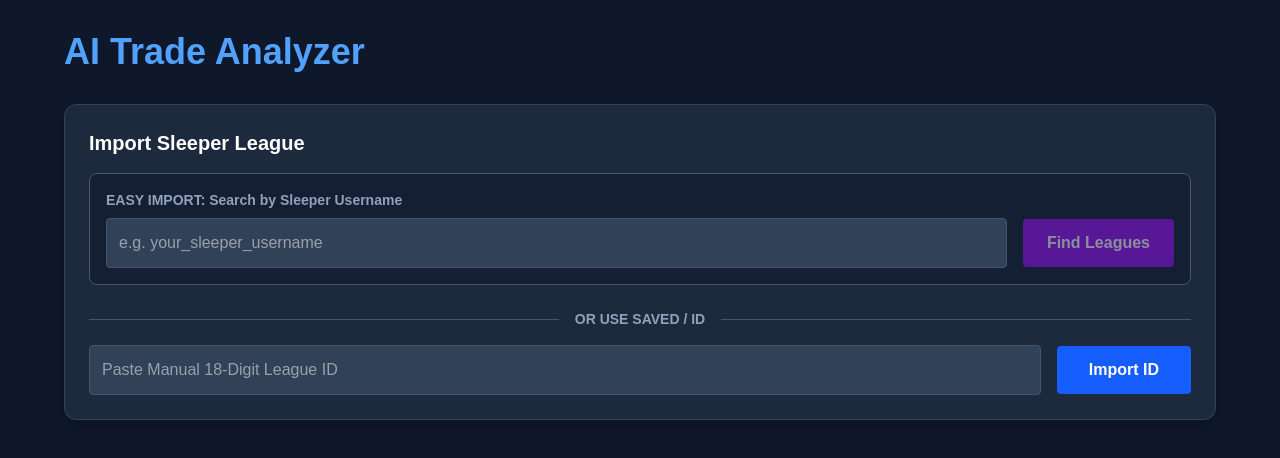
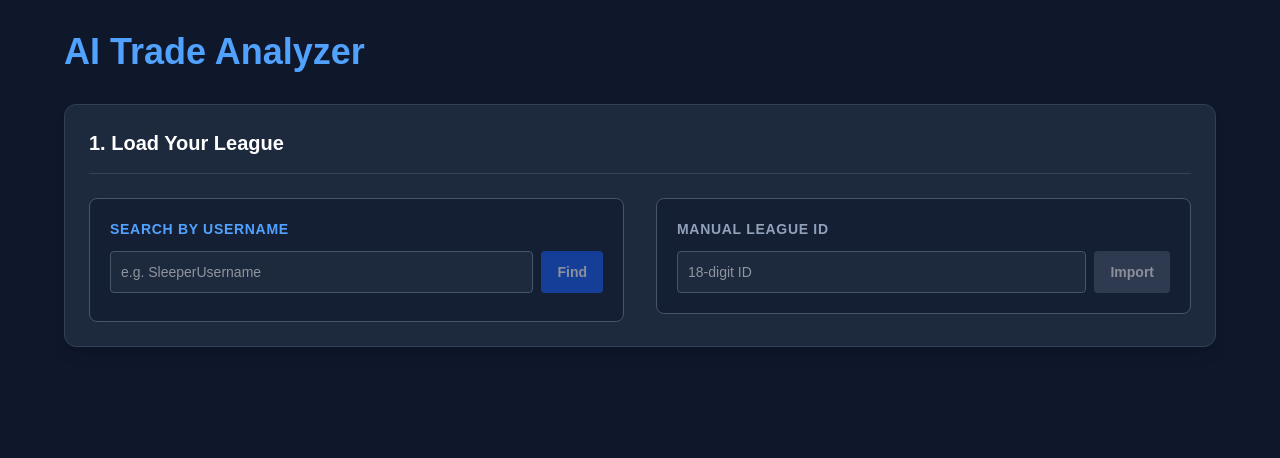
Before and after one commit to ChrisAlwaysGeeky/fantasy-analyzer, a Next.js app: page / in a window 1280 px wide. Shown: the top 458 px of the page. Built offline with nearby package versions, Linux system fonts and the light colour scheme.

Commit message:
Added multi-league username search UI

```diff
--- a/app/page.tsx
+++ b/app/page.tsx
@@ -2,26 +2,26 @@
 import { useState, useRef, useEffect } from "react";
 
 export default function Home() {
+  // Core State
   const [leagueId, setLeagueId] = useState("");
   const [loading, setLoading] = useState(false);
   const [leagueData, setLeagueData] = useState<any>(null);
   const [error, setError] = useState("");
-
   const [savedLeagues, setSavedLeagues] = useState<{ id: string; name: string }[]>([]);
 
-  // NEW: State for Username Search
+  // Username Search State
   const [username, setUsername] = useState("");
   const [loadingUser, setLoadingUser] = useState(false);
   const [userLeagues, setUserLeagues] = useState<any[]>([]);
   const [usernameError, setUsernameError] = useState("");
 
+  // Trade & AI State
   const [selectedItems, setSelectedItems] = useState<string[]>([]);
   const [isAnalyzing, setIsAnalyzing] = useState(false);
   const [analyzeMode, setAnalyzeMode] = useState<"fast" | "pro" | null>(null);
   const [chatHistory, setChatHistory] = useState<{ role: string; text: string }[]>([]);
   const [followUp, setFollowUp] = useState("");
   const [analyzeError, setAnalyzeError] = useState("");
-
   const [copied, setCopied] = useState(false);
 
   const chatEndRef = useRef<HTMLDivElement>(null);
@@ -37,30 +37,27 @@ export default function Home() {
     chatEndRef.current?.scrollIntoView({ behavior: "smooth" });
   }, [chatHistory]);
 
-  // NEW: Function to search Sleeper by Username
+  // Fetch all leagues for a specific username
   const handleFetchUserLeagues = async () => {
     if (!username.trim()) return;
     setLoadingUser(true);
     setUsernameError("");
     setUserLeagues([]);
     try {
-      // 1. Get the user_id from the username
       const userRes = await fetch(`https://api.sleeper.app/v1/user/${username}`);
       if (!userRes.ok) throw new Error("Sleeper username not found.");
       const userData = await userRes.json();
       if (!userData?.user_id) throw new Error("Sleeper username not found.");
 
-      // 2. Fetch all their 2026 NFL leagues
       const leaguesRes = await fetch(`https://api.sleeper.app/v1/user/${userData.user_id}/leagues/nfl/2026`);
       if (!leaguesRes.ok) throw new Error("Could not fetch leagues.");
       const leaguesData = await leaguesRes.json();
 
       if (!leaguesData || leaguesData.length === 0) {
-        throw new Error("No 2026 leagues found for this user.");
+        throw new Error("No 2026 leagues found for this user. (Note: Sleeper may still be using 2025 IDs for some leagues)");
       }
 
       setUserLeagues(leaguesData);
-      // Auto-select the first league in the dropdown
       setLeagueId(leaguesData[0].league_id);
     } catch (err: any) {
       setUsernameError(err.message);
@@ -171,7 +168,7 @@ export default function Home() {
     }
 
     prompt += `CRITICAL INSTRUCTIONS FOR NUMERICAL SCORING:\n`;
-    prompt += `1. You MUST assign a concrete "Trade Value Score" (using arbitrary value points, e.g., 5500 vs 5200) to both sides of the proposed trade to mathematically show how close the trade is. Use consensus market values.\n`;
+    prompt += `1. You MUST assign a concrete "Trade Value Score" (using arbitrary value points, e.g., 5500 vs 5200) to both sides of the proposed trade to mathematically show how close the trade is.\n`;
     prompt += `2. You MUST calculate a "Team Power Rating" (on a scale of 0 to 100) ONLY for the specific teams involved in the trade. Do NOT generate a Power Rankings table for the entire 12-team league. Just state the Power Ratings for the trading teams.\n\n`;
 
     prompt += `League Rules: ${isSuperflex ? "Superflex" : "1QB"}, ${ppr} PPR, ${tep} TE Premium. Type: ${isDynasty ? "Dynasty" : "Redraft/Keeper"}\n\n`;
@@ -271,48 +268,50 @@ export default function Home() {
       <div className="max-w-6xl mx-auto">
         <h1 className="text-4xl font-bold text-blue-400 mb-8">AI Trade Analyzer</h1>
 
+        {/* --- REBUILT IMPORT SECTION --- */}
         <div className="bg-slate-800 p-6 rounded-xl shadow-lg mb-8 border border-slate-700">
-          <h2 className="text-xl mb-4 font-semibold flex items-center justify-between">
-            Import Sleeper League
+          <div className="flex justify-between items-center mb-6 border-b border-slate-700 pb-4">
+            <h2 className="text-xl font-semibold">1. Load Your League</h2>
             {leagueData && !savedLeagues.some((l) => l.id === leagueId) && (
               <button
                 onClick={handleSaveLeague}
                 className="text-sm bg-yellow-600 hover:bg-yellow-500 text-white px-3 py-1 rounded font-bold transition flex items-center gap-1"
               >
-                ⭐ Save This League
+                ⭐ Save Current League
               </button>
             )}
-          </h2>
+          </div>
 
-          {/* NEW: Find by Username Section */}
-          <div className="mb-6 bg-slate-900/50 p-4 rounded-lg border border-slate-600">
-            <label className="block text-sm font-bold text-slate-400 mb-2">EASY IMPORT: Search by Sleeper Username</label>
-            <div className="flex gap-4 items-center">
+          <div className="grid grid-cols-1 md:grid-cols-2 gap-8">
+            {/* Left Column: Username Search */}
+            <div className="bg-slate-900/50 p-5 rounded-lg border border-slate-600">
+              <h3 className="font-bold text-blue-400 mb-3 text-sm uppercase tracking-wider">Search by Username</h3>
+              <div className="flex gap-2 mb-2">
                 <input
                   type="text"
-                placeholder="e.g. your_sleeper_username"
+                  placeholder="e.g. SleeperUsername"
                   value={username}
                   onChange={(e) => setUsername(e.target.value)}
-                className="flex-1 bg-slate-700 p-3 rounded border border-slate-600 focus:outline-none focus:border-purple-500"
                   onKeyDown={(e) => e.key === 'Enter' && handleFetchUserLeagues()}
+                  className="flex-1 bg-slate-800 p-2.5 rounded border border-slate-600 focus:outline-none focus:border-blue-500 text-sm"
                 />
                 <button
                   onClick={handleFetchUserLeagues}
                   disabled={loadingUser || !username}
-                className="bg-purple-600 hover:bg-purple-500 px-6 py-3 rounded font-bold transition disabled:opacity-50"
+                  className="bg-blue-600 hover:bg-blue-500 px-4 py-2.5 rounded text-sm font-bold transition disabled:opacity-50"
                 >
-                {loadingUser ? "Searching..." : "Find Leagues"}
+                  {loadingUser ? "..." : "Find"}
                 </button>
               </div>
-            {usernameError && <p className="text-red-400 mt-2 text-sm">{usernameError}</p>}
+              {usernameError && <p className="text-red-400 mt-1 text-xs">{usernameError}</p>}
 
-            {/* Render the User's Leagues if found */}
               {userLeagues.length > 0 && (
-              <div className="mt-4 flex gap-4 animate-fade-in">
+                <div className="mt-4 flex flex-col gap-2 animate-fade-in border-t border-slate-700 pt-4">
+                  <label className="text-xs text-slate-400 font-bold">Select a League:</label>
                   <select
                     onChange={(e) => setLeagueId(e.target.value)}
                     value={leagueId}
-                  className="flex-1 bg-slate-700 p-3 rounded border border-purple-500 focus:outline-none text-slate-200"
+                    className="w-full bg-slate-800 p-2.5 rounded border border-blue-500 focus:outline-none text-sm text-slate-200"
                   >
                     {userLeagues.map((league) => (
                       <option key={league.league_id} value={league.league_id}>
@@ -323,63 +322,75 @@ export default function Home() {
                   <button
                     onClick={() => handleImport(leagueId)}
                     disabled={loading}
-                  className="bg-green-600 hover:bg-green-500 px-8 py-3 rounded font-bold transition disabled:opacity-50"
+                    className="w-full bg-green-600 hover:bg-green-500 py-2.5 rounded text-sm font-bold transition disabled:opacity-50 mt-1"
                   >
-                  {loading ? "Loading..." : "Import This League"}
+                    {loading ? "Loading Roster Data..." : "Import Selected League"}
                   </button>
                 </div>
               )}
             </div>
 
-          <div className="flex items-center gap-4 mb-4">
-            <hr className="flex-1 border-slate-600" />
-            <span className="text-slate-400 font-bold text-sm">OR USE SAVED / ID</span>
-            <hr className="flex-1 border-slate-600" />
-          </div>
-
+            {/* Right Column: Saved & Manual */}
+            <div className="flex flex-col gap-4">
+              {/* Saved Leagues */}
               {savedLeagues.length > 0 && (
-            <div className="mb-4">
+                <div className="bg-slate-900/50 p-5 rounded-lg border border-slate-600">
+                  <h3 className="font-bold text-yellow-500 mb-3 text-sm uppercase tracking-wider">Saved Leagues</h3>
+                  <div className="flex gap-2">
                     <select
-                onChange={(e) => {
-                  setLeagueId(e.target.value);
-                  handleImport(e.target.value);
-                }}
+                      onChange={(e) => setLeagueId(e.target.value)}
                       value={leagueId}
-                className="w-full bg-slate-700 p-3 rounded border border-slate-600 focus:outline-none focus:border-blue-500 text-slate-200"
+                      className="flex-1 bg-slate-800 p-2.5 rounded border border-slate-600 focus:outline-none focus:border-yellow-500 text-sm text-slate-200"
                     >
-                <option value="" disabled>Select a Saved League...</option>
+                      <option value="" disabled>Select...</option>
                       {savedLeagues.map((league) => (
                         <option key={league.id} value={league.id}>
-                    {league.name} ({league.id})
+                          {league.name}
                         </option>
                       ))}
                     </select>
+                    <button
+                      onClick={() => handleImport(leagueId)}
+                      disabled={loading || !leagueId}
+                      className="bg-yellow-600 hover:bg-yellow-500 px-4 py-2.5 rounded text-sm font-bold transition disabled:opacity-50"
+                    >
+                      Load
+                    </button>
+                  </div>
                 </div>
               )}
 
-          <div className="flex gap-4 items-center">
+              {/* Manual ID Input */}
+              <div className="bg-slate-900/50 p-5 rounded-lg border border-slate-600">
+                <h3 className="font-bold text-slate-400 mb-3 text-sm uppercase tracking-wider">Manual League ID</h3>
+                <div className="flex gap-2">
                   <input
                     type="text"
-              placeholder="Paste Manual 18-Digit League ID"
+                    placeholder="18-digit ID"
                     value={leagueId}
                     onChange={(e) => setLeagueId(e.target.value)}
-              className="flex-1 bg-slate-700 p-3 rounded border border-slate-600 focus:outline-none focus:border-blue-500"
+                    className="flex-1 bg-slate-800 p-2.5 rounded border border-slate-600 focus:outline-none focus:border-slate-400 text-sm"
                   />
                   <button
                     onClick={() => handleImport(leagueId)}
-              disabled={loading}
-              className="bg-blue-600 hover:bg-blue-500 px-8 py-3 rounded font-bold transition disabled:opacity-50"
+                    disabled={loading || !leagueId}
+                    className="bg-slate-600 hover:bg-slate-500 px-4 py-2.5 rounded text-sm font-bold transition disabled:opacity-50"
                   >
-              {loading ? "Loading..." : "Import ID"}
+                    Import
                   </button>
                 </div>
-          {error && <p className="text-red-400 mt-4">{error}</p>}
+              </div>
+            </div>
           </div>
 
+          {error && <p className="text-red-400 mt-4 text-center font-bold">{error}</p>}
+        </div>
+
+        {/* --- TRADE BLOCK --- */}
         {selectedItems.length > 0 && (
           <div className="bg-slate-800 p-6 rounded-xl shadow-2xl mb-8 border-2 border-blue-500 animate-fade-in sticky top-4 z-10 max-h-[85vh] flex flex-col">
             <div className="flex justify-between items-center mb-6 shrink-0">
-              <h2 className="text-2xl font-bold text-blue-400">Trade Block Staging</h2>
+              <h2 className="text-2xl font-bold text-blue-400">2. Trade Block Staging</h2>
 
               <div className="flex gap-3">
                 {chatHistory.length > 0 && (
@@ -537,6 +548,7 @@ export default function Home() {
           </div>
         )}
 
+        {/* --- ROSTERS --- */}
         {leagueData && (
           <div className="space-y-6 animate-fade-in">
             <h2 className="text-2xl font-bold text-green-400 mb-6 flex items-center gap-3">
```
Lines whose indentation alone changed are shown as unchanged.
